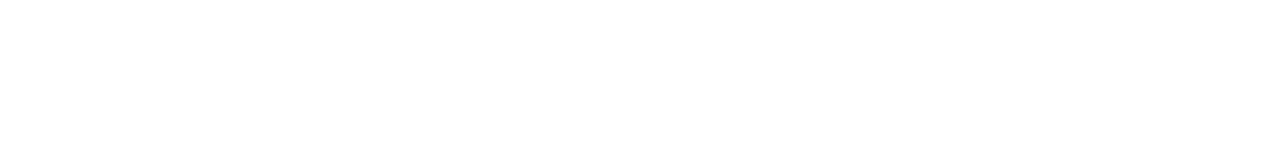
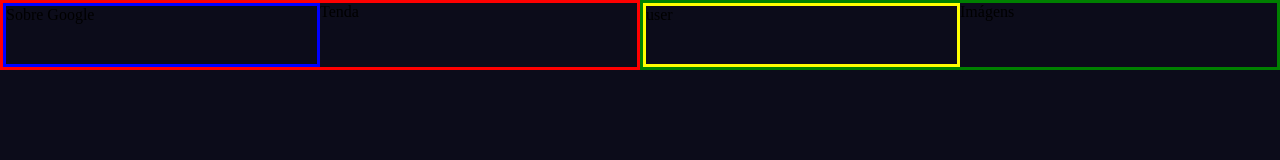
Before and after one commit to Matth1w/google-interface, a plain HTML site: page google-interface/index.html in a window 1280 px wide. Drawn offline with Linux system fonts and the light colour scheme.

Commit message:
feat: estrutura inicial do projeto

```diff
--- a/google-interface/index.html
+++ b/google-interface/index.html
@@ -1,15 +1,25 @@
 <!DOCTYPE html>
-<html lang="en">
+<html lang="pt-br">
 <head>
     <link rel="stylesheet" href="/google-interface/src/style.css">
-    <link rel="stylesheet" href="/google-interface/style.css">
+    <link rel="stylesheet" href="/google-interface/main.css">
     <meta charset="UTF-8">
     <meta name="viewport" content="width=device-width, initial-scale=1.0">
     <title>Document</title>
 </head>
 <body>
     <main>
+        <header class="cabeçalho">
+            <div class="cabeçalho__direita">
+                <div class="cabeçalho__sobre"><p>Sobre Google</p></div>
+                <p><div class="cabeçalho__tenda">Tenda</div></p>
+            </div>
 
+            <div class="cabeçalho__esquedo">
+                <div class="cabeçalho__user"><p>user</p></div>
+                <div class="cabeçalho__imagens"><p>Imágens</p></div>
+            </div>
+        </header>
     </main>
 </body>
 </html>
--- a/google-interface/main.css
+++ b/google-interface/main.css
@@ -4,6 +4,15 @@
     margin: 0;
 }
 
+:root {
+    /* cores */
+    --cor-principal: #0c0c1a;
+
+    /* tamanhos */
+}
+
 main {
-
+    width: 100%;
+    height: 100vh;
+    background: var(--cor-principal);
 }
--- a/google-interface/src/style.css
+++ b/google-interface/src/style.css
@@ -0,0 +1,39 @@
+.cabeçalho {
+    width: 100%;
+    height: 70px;
+}
+
+.cabeçalho {
+    display: flex;
+    flex-direction: row;
+}
+
+.cabeçalho__direita {
+    display: flex;
+    flex-direction: row;
+    width: 50%;
+    height: 100%;
+    border: solid red;
+}
+
+.cabeçalho__sobre {
+    display: flex;
+    flex-direction: row;
+    width: 50%;
+    height: 100%;
+    border: solid blue;
+}
+
+.cabeçalho__esquedo {
+    display: flex;
+    flex-direction: row;
+    width: 50%;
+    height: 100%;
+    border: solid green;
+}
+
+.cabeçalho__user {
+    width: 50%;
+    height: 100%;
+    border: solid yellow;
+}
```
